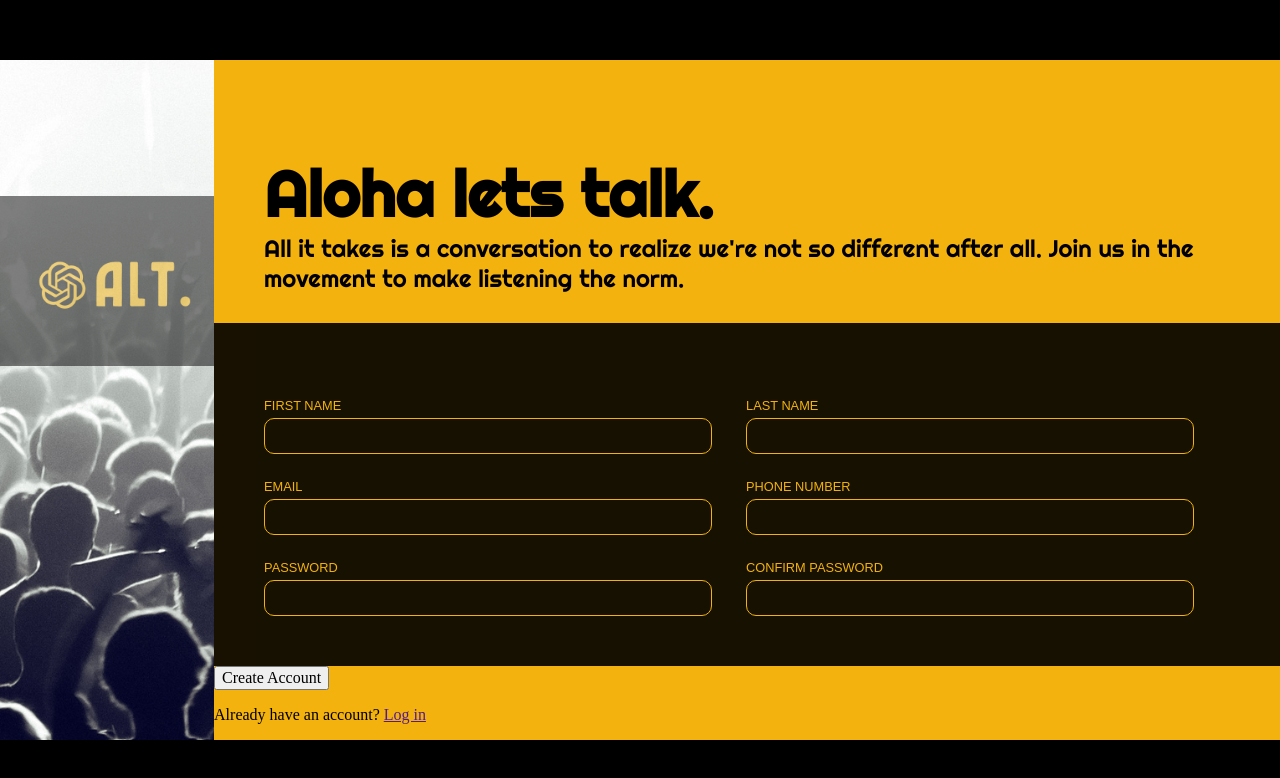
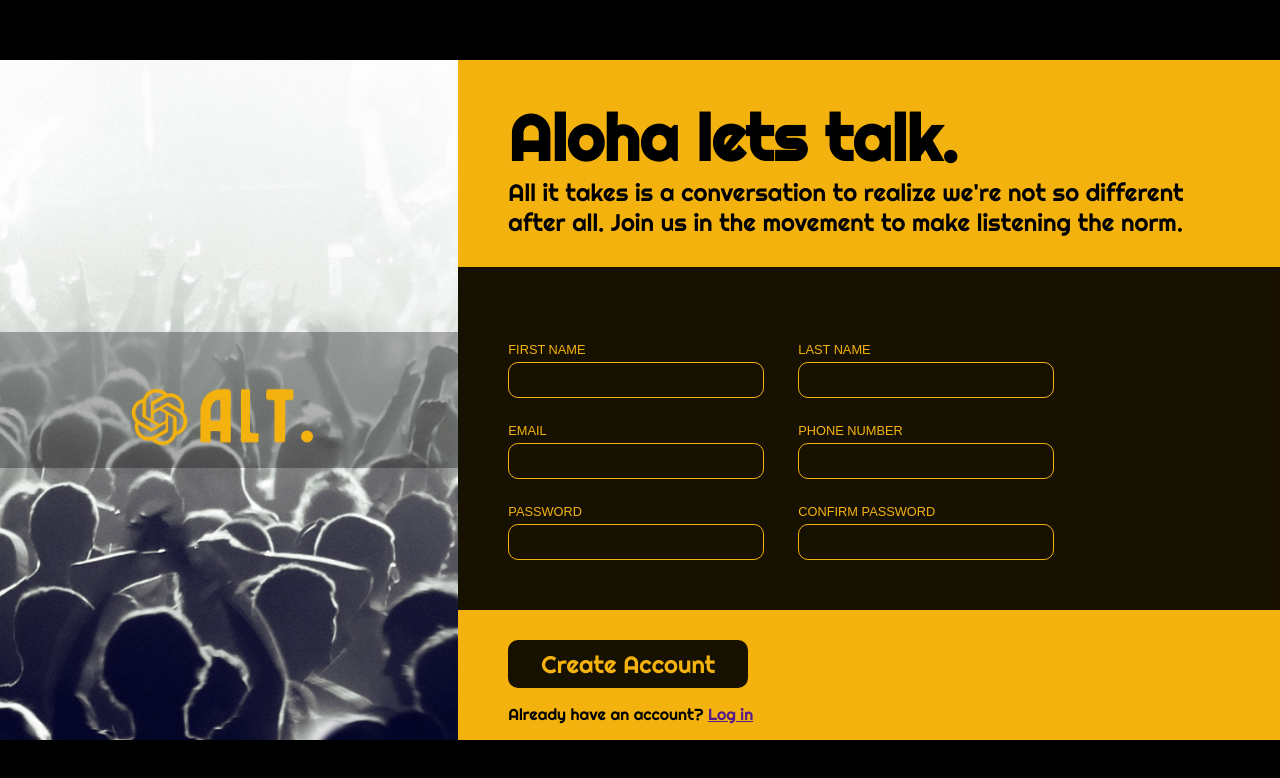
Before and after one commit to just-zack/login_page_odin, a plain HTML site: page index.html in a window 1280 px wide. Drawn offline with Linux system fonts and the light colour scheme.

Commit message:
Adjust styles

```diff
--- a/index.html
+++ b/index.html
@@ -13,9 +13,8 @@
     <div id="background">
         <div id="container">
             <div id="image_block">
-                <div id="transparent_block">
-                    <img class="logo" src="source/A (1280 × 500 px).png"/>
-                </div>
+                <div id="transparent_block"></div>
+                <img class="logo" src="source/A (1280 × 500 px).png"/>
             </div>
             <div id="form_panel">
                 <div id="spacer"></div>
@@ -26,15 +25,15 @@
                         <form action="" method="">
                             <div class="form_item">
                                 <label for="first_name">FIRST NAME</label>
-                                <input type="text" id="first_name" name="first_name">
+                                <input type="text" id="first_name" name="first_name" required>
                             </div>
                             <div class="form_item">
                                 <label for="last_name">LAST NAME</label>
-                                <input type="tex" id="last_name" name="last_name">
+                                <input type="tex" id="last_name" name="last_name" required>
                             </div>
                             <div class="form_item">
                                 <label for="email">EMAIL</label>
-                                <input type="email" name="email" id="email">
+                                <input type="email" name="email" id="email" required>
                             </div>
                             <div class="form_item">
                                 <label for="number">PHONE NUMBER</label>
@@ -42,17 +41,17 @@
                             </div>
                             <div class="form_item">
                                 <label for="pwd">PASSWORD</label>
-                                <input type="password" id="pwd" name="pwd">
+                                <input type="password" id="pwd" name="pwd" required>
                             </div>
                             <div class="form_item">
                                 <label for="confirm_pwd">CONFIRM PASSWORD</label>
-                                <input type="password" id="confirm_pwd" name="confirm_pwd">
+                                <input type="password" id="confirm_pwd" name="confirm_pwd" required>
                             </div>
                         </form>
                     </div>
                 </div>
                 <div id="submit_panel">
-                    <button type="submit">Create Account</button>
+                    <button type="submit" id="submit">Create Account</button>
                     <p id="existing_account">Already have an account? <a id="log_in" href="">Log in</a></p>
                 </div>
             </div>
--- a/styles.css
+++ b/styles.css
@@ -40,18 +40,17 @@ body {
 }
 #image_block {
     background-image: url('/source/4.png');
-    width: 600px;
+    width: 80%;
     position: relative;
 }
 
 #transparent_block {
     background-color: var(--secondary-color);
     position: absolute;
-    top: 20%;
-    opacity: 50%;
+    top: 40%;
+    opacity: 30%;
     width: 100%;
-    display: flex;
-    justify-content: center;
+    height: 20%;
 }
 
 .text {
@@ -62,20 +61,25 @@ body {
 }
 
 .logo {
-    max-height: 150px;
+    max-height: 180px;
     padding: 10px;
+    position: absolute;
+    top: 37%;
+    right: 20%;
 }
 
 #form_panel {
     display: flex;
     flex-direction: column;
     margin: 0;
+
 }
 
 #form_container {
     background-color: var(--secondary-color) ;
     padding: var(--padding-standard);
     opacity: 90%;
+
 
 }
 
@@ -97,15 +101,15 @@ label {
 }
 
 #spacer {
-    height: 20%;
+    height: 10%;
 }
 
 #strapline {
-    font-size: 4rem;
+    font-size: clamp(2.5rem, 4rem, 5rem) ;
 }
 
 #subheading {
-    font-size: 1.5rem;
+    font-size: clamp(1.2rem, 2vw, 1.5rem);
     margin-bottom: 30px;
 }
 
@@ -114,7 +118,7 @@ label {
 }
 
 input {
-    width: 35vw;
+    width: clamp(100px, 20vw, 500px); ;
     padding: 5px;
     font-size: 1.2rem;
     font-family: var(--main-font);
@@ -124,3 +128,23 @@ input {
     color: var(--main-color);
     flex: auto;
 }
+
+#submit {
+    background-color: var(--secondary-color);
+    color: var(--main-color);
+    font-size: 1.5rem;
+    height: 3rem;
+    width: 15rem;
+    border-radius: 10px;
+    font-family: var(--main-font);
+    margin-left: var(--padding-standard);
+    margin-top: 30px;
+    opacity: 90%;
+    border: solid var(--secondary-color) 2px;
+}
+
+#existing_account {
+    margin-left: var(--padding-standard);
+    font-family: var(--main-font);
+    font-size: 1rem;
+}
```
